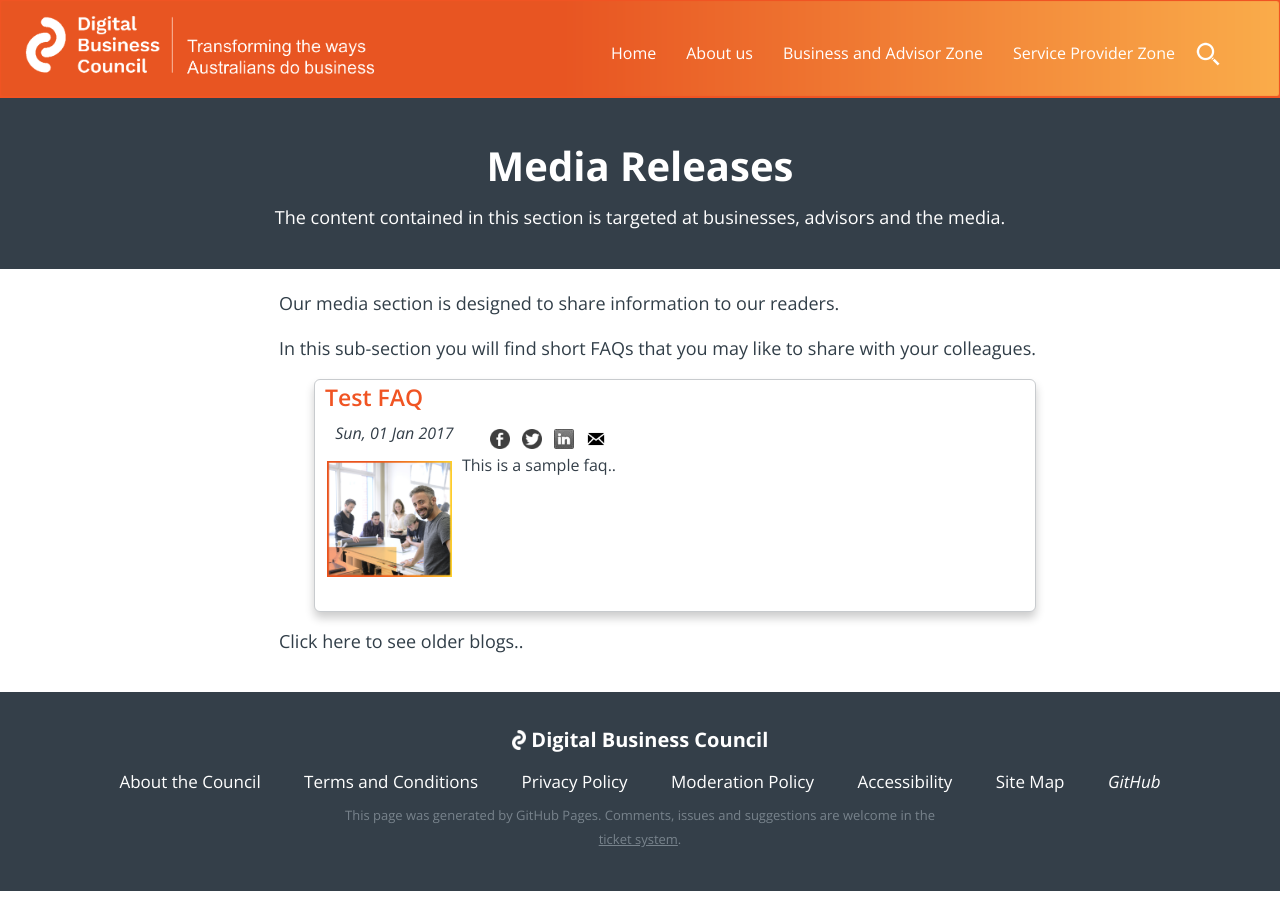
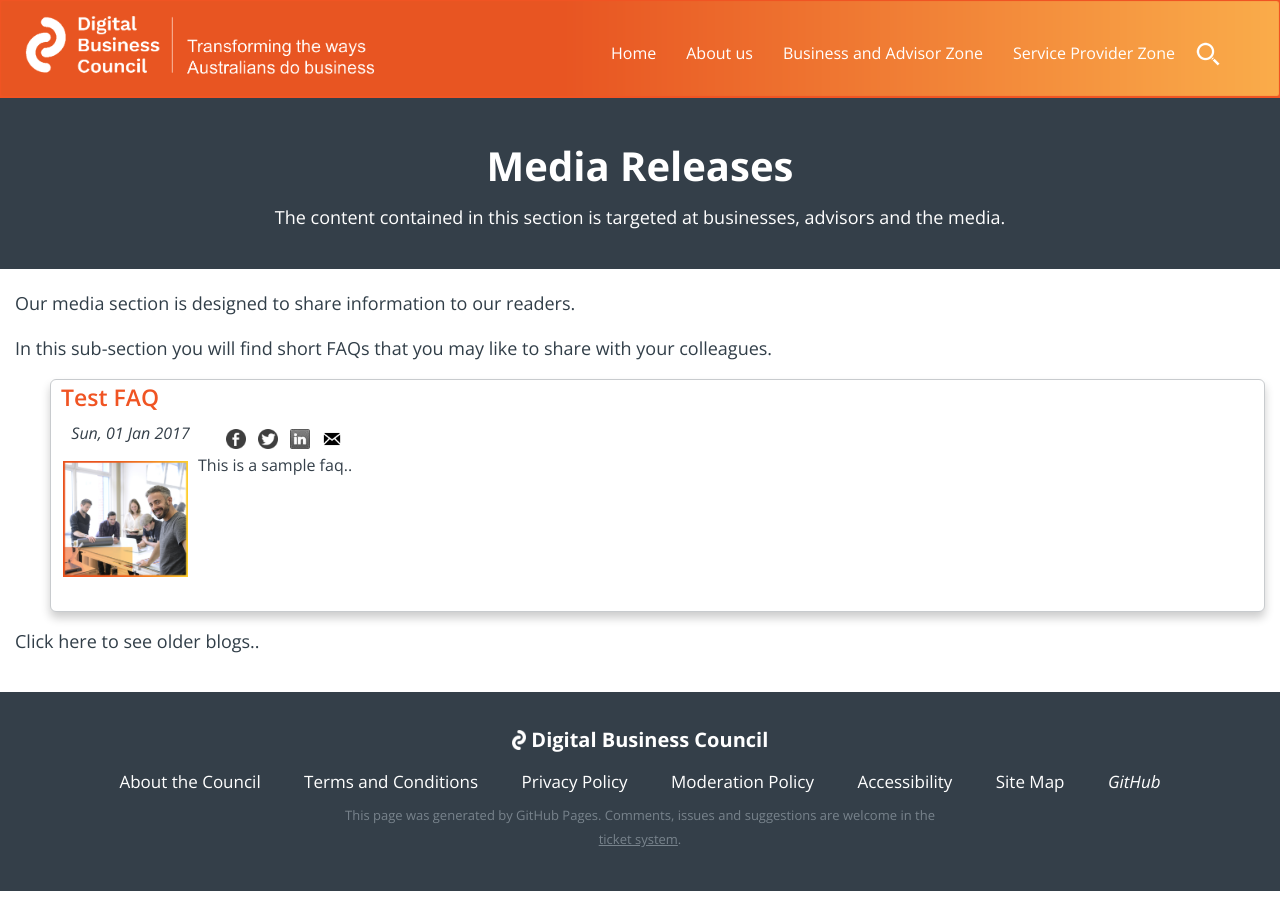
Before and after one commit to Digital-Business-Council/Digital-Business-Council.github.io, a Jekyll site: the page built from pages/business-zone/blogs/faq-landing-page.md, in a window 1280 px wide. Built offline with Jekyll 4.4.1, drawn with Linux system fonts in a browser that asks for light colours.

Commit message:
Update main-blog.html

```diff
--- a/_includes/main-blog.html
+++ b/_includes/main-blog.html
@@ -1,6 +1,6 @@
 <div class="main-wrapper">
     <div class="main-content-blog">
-        <div class="page-content">
+        <div class="page-content-blog">
             {{ content }}
         </div>
     </div>
```
